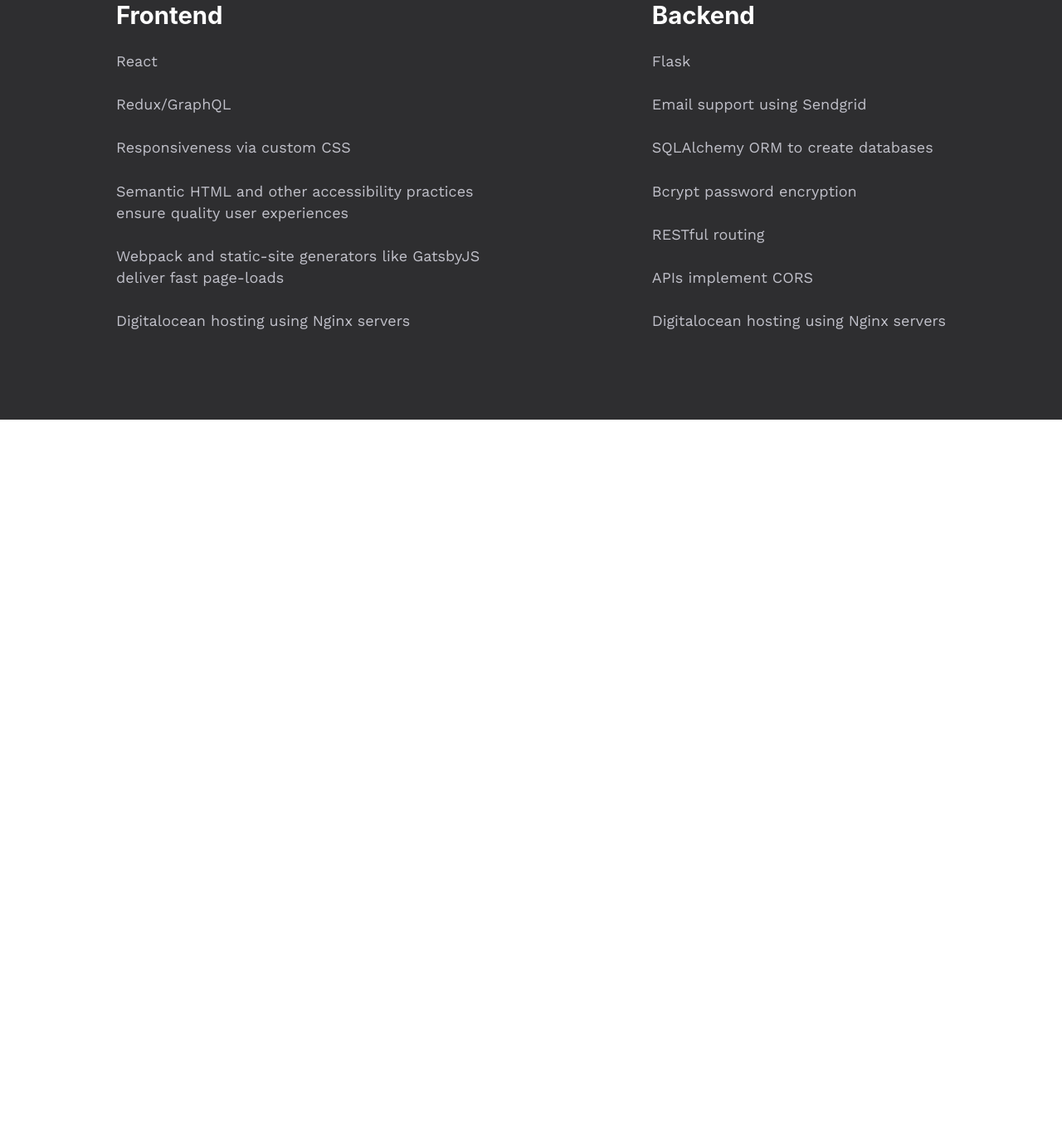
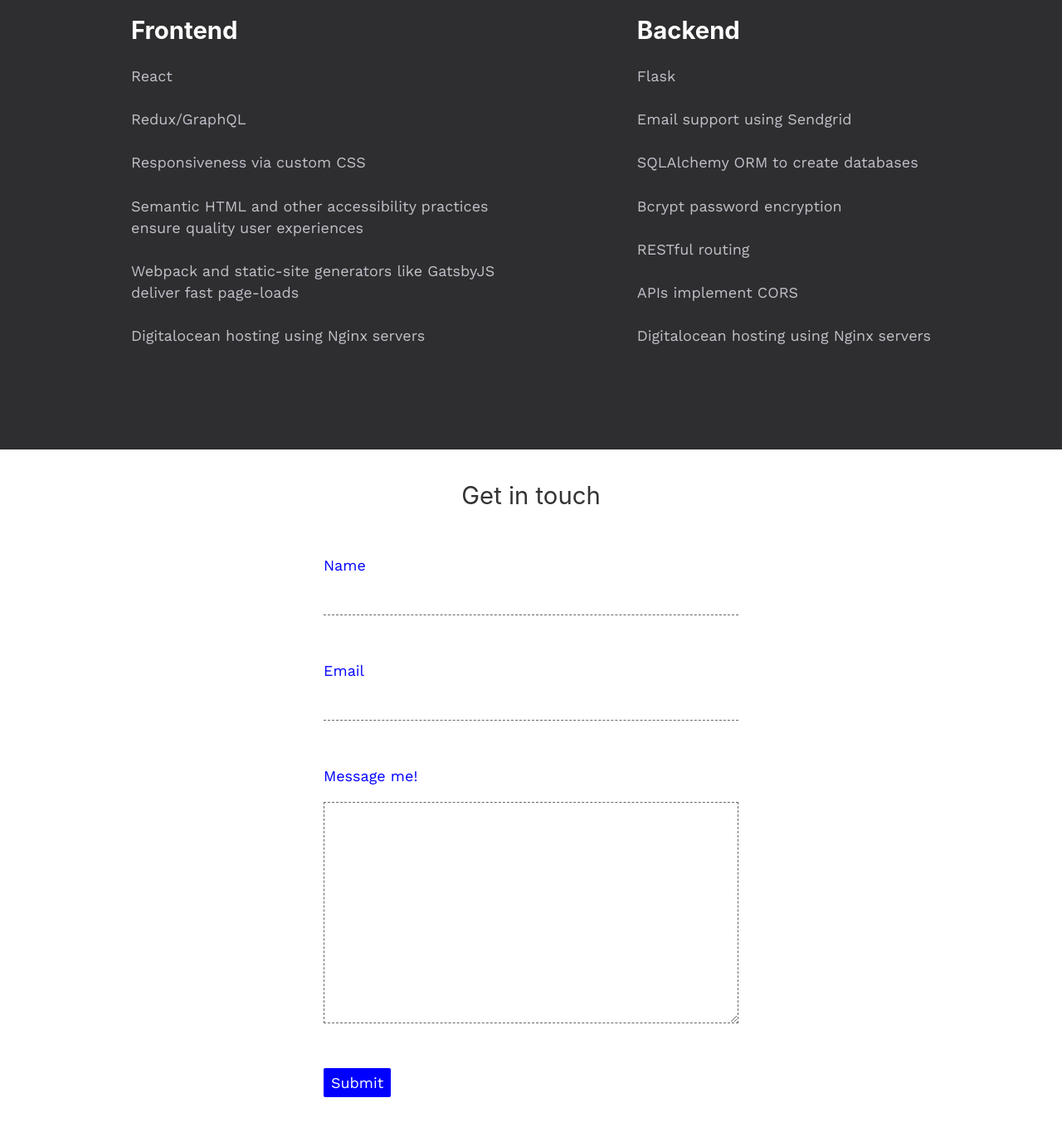
Before and after one commit to dacrands/bergen-stem-v2, a Gatsby site: page / in a window 1280 px wide. Shown: the part 2048-3407 px from the top of the page at 83% size. Before the commit the page ends 2554 px from the top, so only its background shows below. Built offline with nearby package versions, Linux system fonts and the light colour scheme; Gatsby itself is replaced by a stand-in of ours.

Commit message:
Contact, responsiveness

```diff
--- a/src/components/layout.css
+++ b/src/components/layout.css
@@ -886,7 +886,6 @@
   /* background: blue; */
   color: white;
   min-height: 50vh;
-
 }
 
 .skills p {
@@ -911,9 +910,89 @@
   display: flex;
   justify-content: space-between;
   padding: 10vh 0;
+  /* padding: 1rem; */
 }
 
 .skills__item {
   max-width: 450px;
+  margin: 1rem;
   /* float: left; */
 }
+
+.contact {
+  padding: 5vh 2rem;
+}
+
+.contact__title {
+  text-align: center;
+}
+
+.contact h1 {
+  /* background: blue; */
+  color: blue;
+}
+
+.contact h2 {
+  font-weight: 400;
+}
+
+.form {
+  max-width: 500px;
+  margin: 0 auto;
+}
+
+.form__item {
+  margin: 3rem 0;
+  color: blue;
+}
+
+.form__item label{
+  display: flex;
+  flex-direction: column;
+
+}
+
+.form__item input {
+  border: none;
+  border-bottom: 1px dashed rgb(110, 102, 102);
+  /* border-bottom: 1px dashed blue; */
+  margin-top: 1rem;
+}
+
+.form__item textarea {
+  margin-top: 1rem;
+  border: 1px dashed rgb(110, 102, 102);
+  /* border: 1px dashed blue;   */
+}
+
+.form__item button {
+  background: blue;
+  border: none;
+  color: white;
+  padding: 0.25rem 0.5rem;
+  cursor: pointer;
+  transition: all 200ms ease;
+  border-radius: 2px;
+}
+
+.form__item button:hover {
+  background: #000;
+  transform: translateY(-3px);
+}
+
+
+@media (max-width:768px) {
+  .info {
+    flex-direction: column;
+  }
+  .card {
+    grid-template-columns: 1fr;
+  }
+  .card__img {
+    grid-column: 1;
+  }
+
+  .skills__content {
+    flex-direction: column;
+  }
+}
--- a/src/components/projects.js
+++ b/src/components/projects.js
@@ -13,6 +13,9 @@
     </header>
     <div className="projects__main">
       <div className="card">
+        <div className="card__img">
+          <Image />
+        </div>
         <div className="card__content">
           <div className="card__title">
             <h3>New York Times App</h3>
@@ -30,13 +33,13 @@
             <a href="">Github</a>
           </div>
         </div>
-        <div className="card__img">
-          <Image />
-        </div>
       </div>
       <div className="card">
+      <div className="card__img">
+          <ImageTwo />
+        </div>
         <div className="card__content">
-          <div className="card__title">
+        <div className="card__title">
             <h3>To View It</h3>
             <p><em>Flask, Heroku, Postgreql</em></p>
           </div>
@@ -53,11 +56,12 @@
             <a href="">Github</a>
           </div>
         </div>
-        <div className="card__img">
-          <ImageTwo />
-        </div>
       </div>
       <div className="card">
+
+        <div className="card__img">
+          <ImageThree />
+        </div>
         <div className="card__content">
           <div className="card__title">
             <h3>Bergen STEM</h3>
@@ -72,9 +76,6 @@
             <a href="">Github</a>
           </div>
         </div>
-        <div className="card__img">
-          <ImageThree />
-        </div>
       </div>
 
     </div>
--- a/src/pages/index.js
+++ b/src/pages/index.js
@@ -18,6 +18,47 @@
 
   <Skills />
 
+  <section className="contact">
+    <div className="container">
+      <header className="contact__title">
+      {/* <h1>Contact</h1> */}
+      <h2>Get in touch</h2>
+      </header>
+      <div className="contact__form">
+      <form className="form" action="" className="form">
+        <div className="form__item">
+          <label htmlFor="name">
+            Name
+            <input name="name" type="text"/>
+          </label>
+        </div>
+        <div className="form__item">
+          <label htmlFor="email">
+            Email
+            <input name="email" type="email"/>
+          </label>
+        </div>
+        <div className="form__item">
+          <label htmlFor="message">
+            Message me!
+            <textarea
+              name="message"
+              id="message"
+              cols="30"
+              rows="10">
+            </textarea>
+          </label>
+        </div>
+        <div className="form__item">
+          <button type="submit">
+            Submit
+          </button>
+        </div>
+      </form>
+      </div>
+    </div>
+  </section>
+
   </Layout>
 )
 
```
